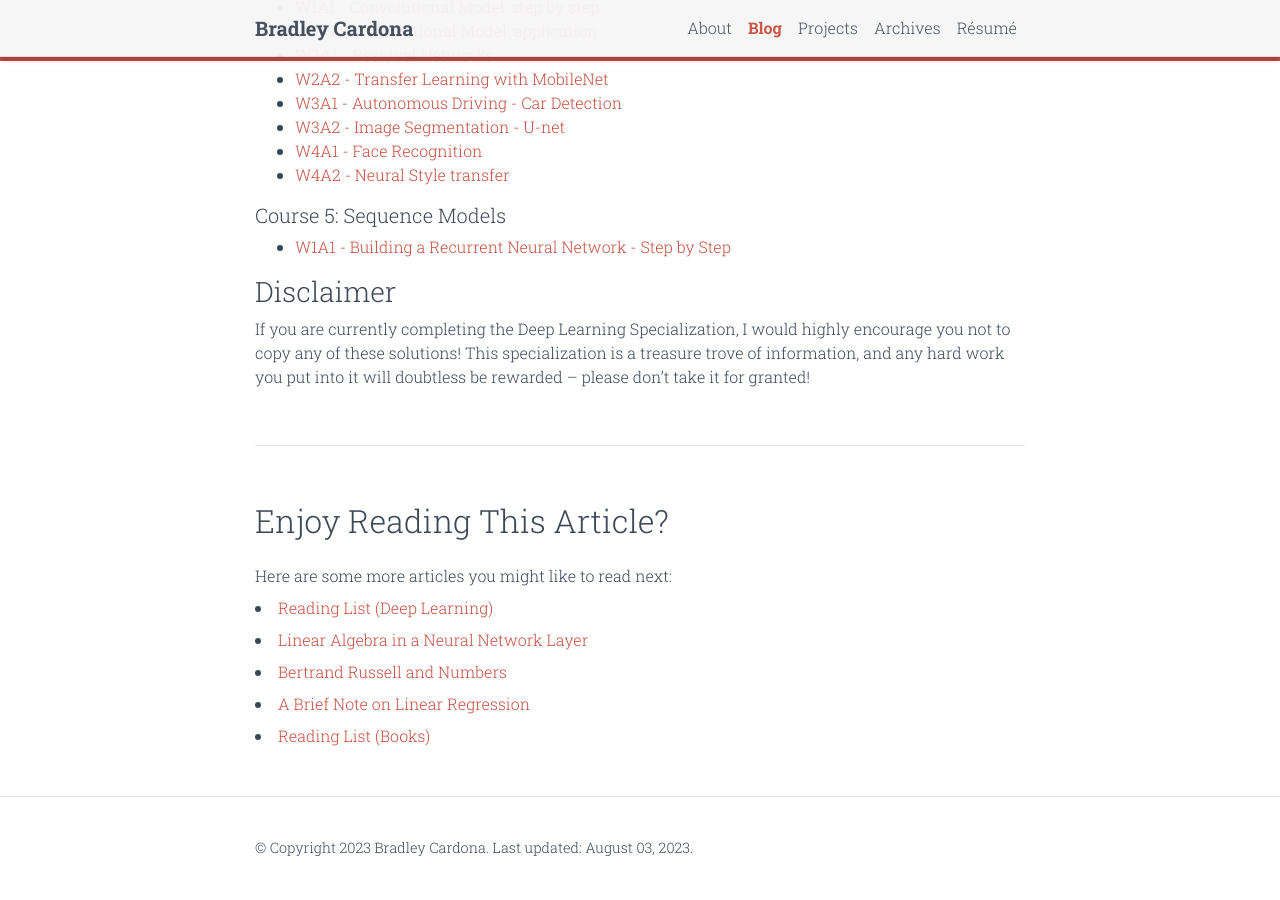
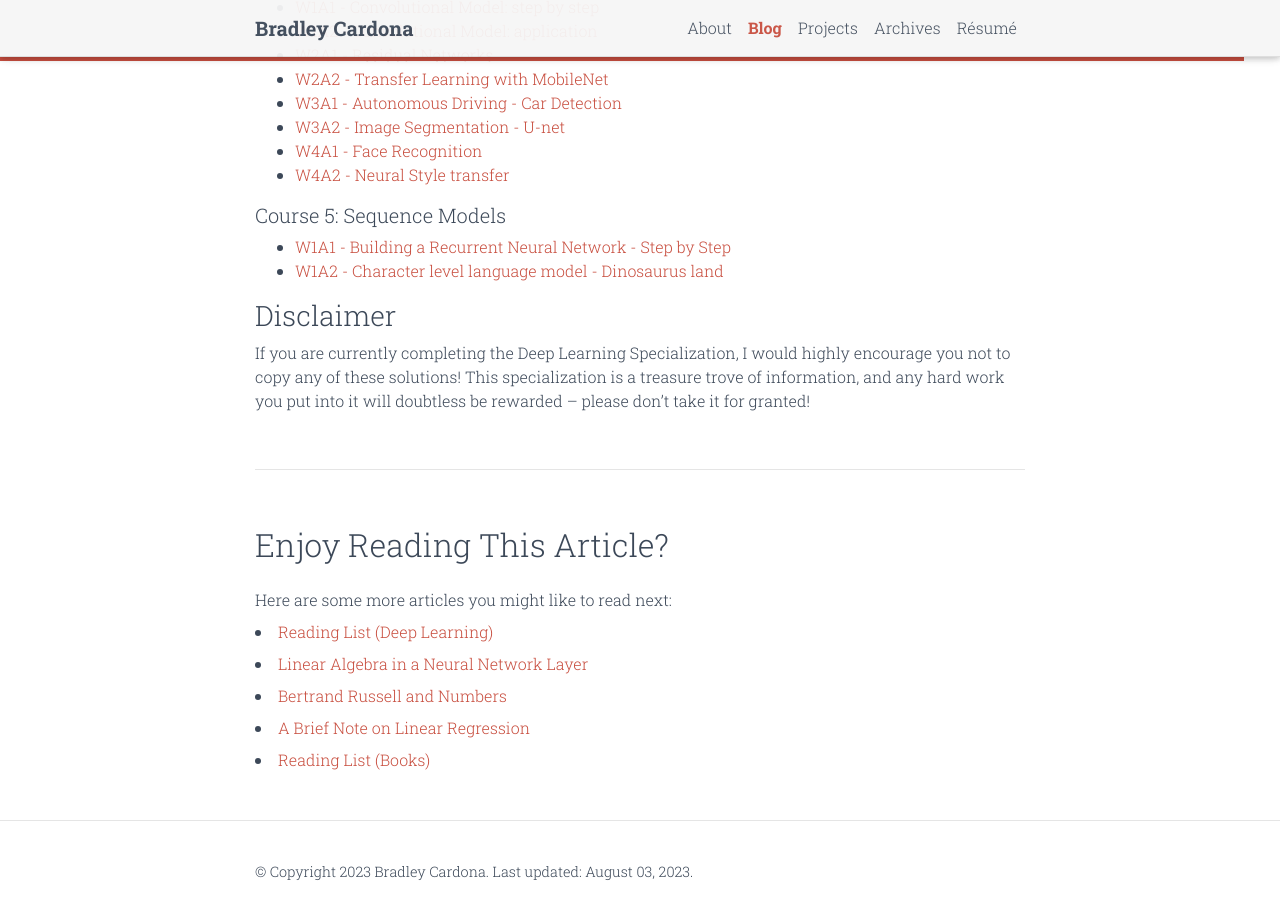
Before and after one commit to BMCARDONA/bmcardona.github.io, a Jekyll site: the page built from _posts/2023-07-23-deep-learning-specialization.md, in a window 1280 px wide and 900 px high, scrolled down 801 px. Built offline with Jekyll 4.4.1, drawn with Linux system fonts in a browser that asks for light colours; comment, search, counter and statistics services are not loaded; a style sheet for code colours, icons or effects is not loaded.

Commit message:
add Course 5, W1A2

```diff
--- a/_posts/2023-07-23-deep-learning-specialization.md
+++ b/_posts/2023-07-23-deep-learning-specialization.md
@@ -45,6 +45,7 @@ There are no programming assignments in the third course.
 ##### Course 5: Sequence Models
 
 - [W1A1 - Building a Recurrent Neural Network - Step by Step](https://github.com/BMCARDONA/Deep-Learning-Specialization-Solutions/tree/main/5%20-%20Sequence%20Models/week_1/1_building_your_recurrent_neural_network_step_by_step)
+- [W1A2 - Character level language model - Dinosaurus land](https://github.com/BMCARDONA/Deep-Learning-Specialization-Solutions/tree/main/5%20-%20Sequence%20Models/week_1/2_dinosaur_island_character_level_language_modeling)
 
 ### Disclaimer
 
```
